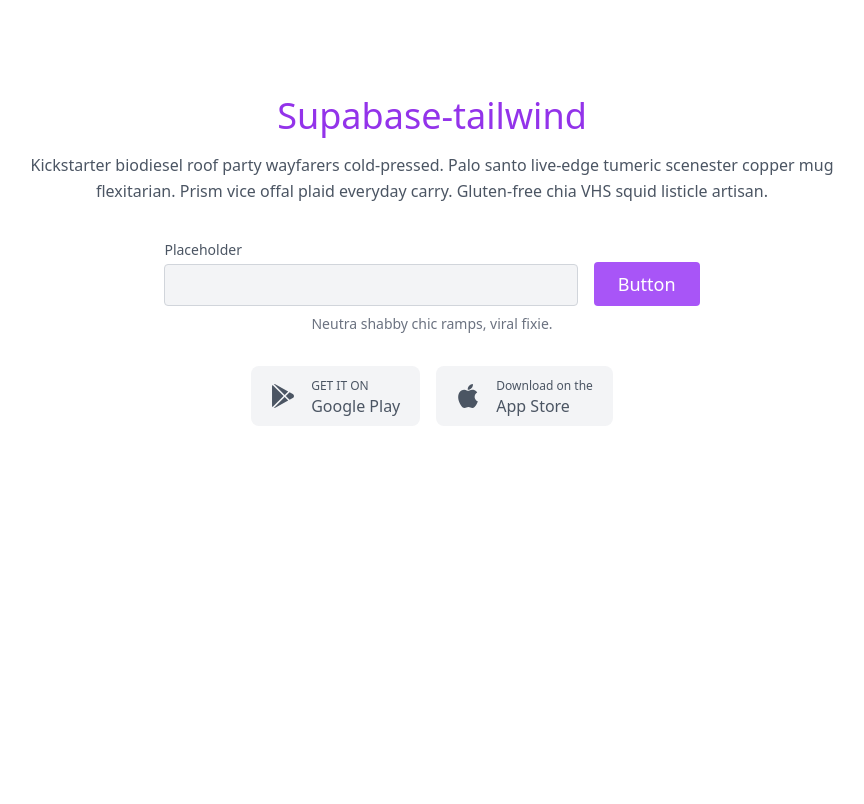
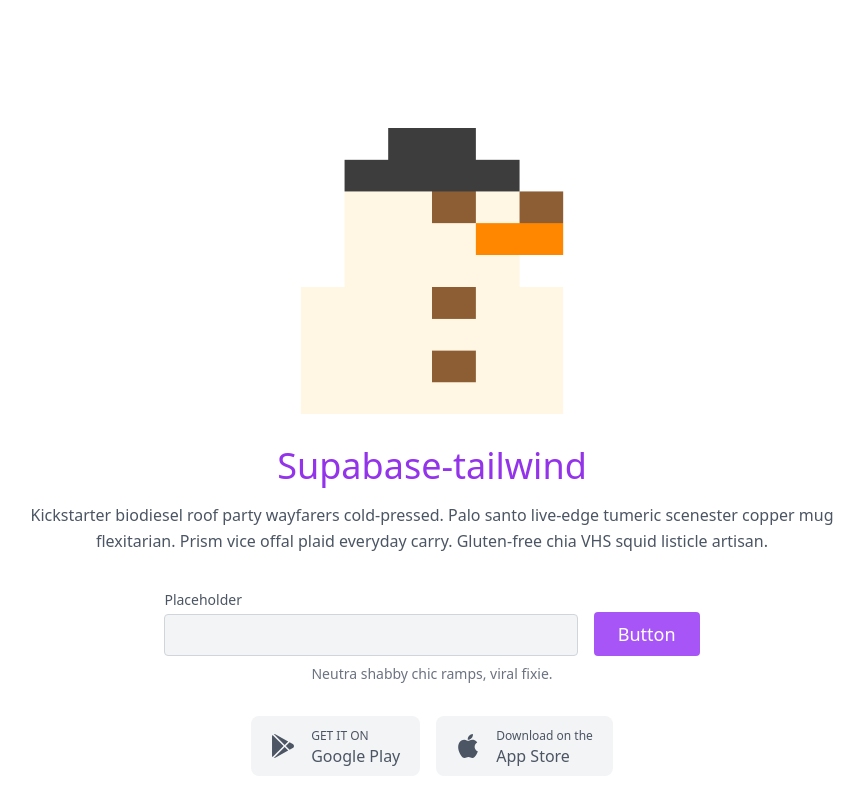
Before and after one commit to boo-standing-up/supabase-book-tailwind, a Next.js app: page / in a window 1280 px wide. Shown: the top 804 px of the page, without its empty margins (208-1072 px from the left). Built offline with nearby package versions, Linux system fonts and the light colour scheme.

Commit message:
🎨 雪だるまIN

```diff
--- a/pages/index.tsx
+++ b/pages/index.tsx
@@ -1,5 +1,6 @@
 import type { NextPage } from "next";
 import Head from "next/head";
+import Image from "next/image";
 
 const Home: NextPage = () => {
   return (
@@ -13,6 +14,12 @@ const Home: NextPage = () => {
       <section className="text-gray-600">
         <div className="container flex flex-col justify-center items-center py-24 px-5 mx-auto">
           <div className="flex flex-col items-center mb-16 w-full text-center md:w-2/3">
+            <Image
+              src="/yukidaruma.png"
+              alt="Picture of the author"
+              width={350}
+              height={350}
+            />
             <h1 className="mb-4 text-5xl font-medium text-purple-600 sm:text-4xl">
               Supabase-tailwind
             </h1>
```
Also changed, not shown: public/yukidaruma.png (added).
